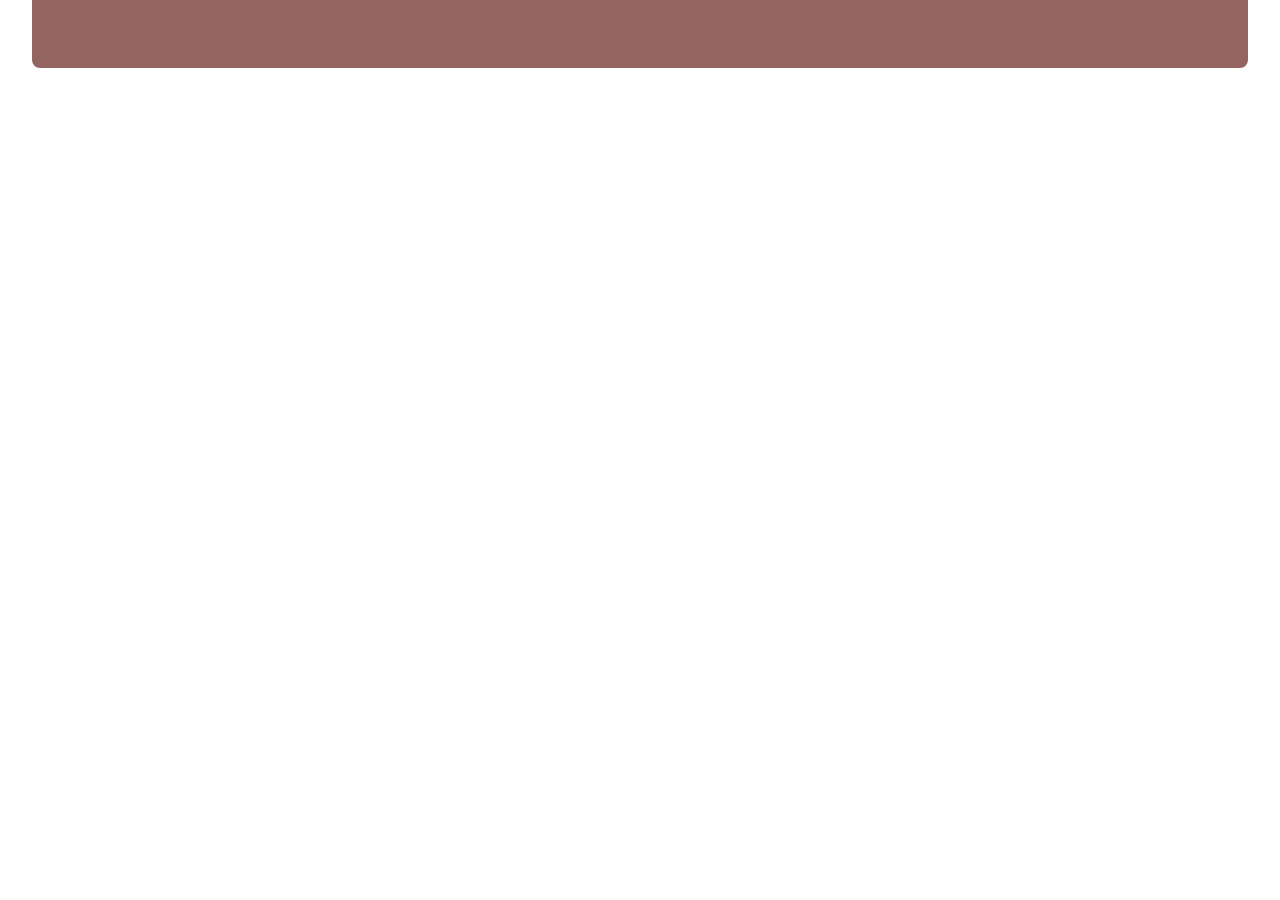
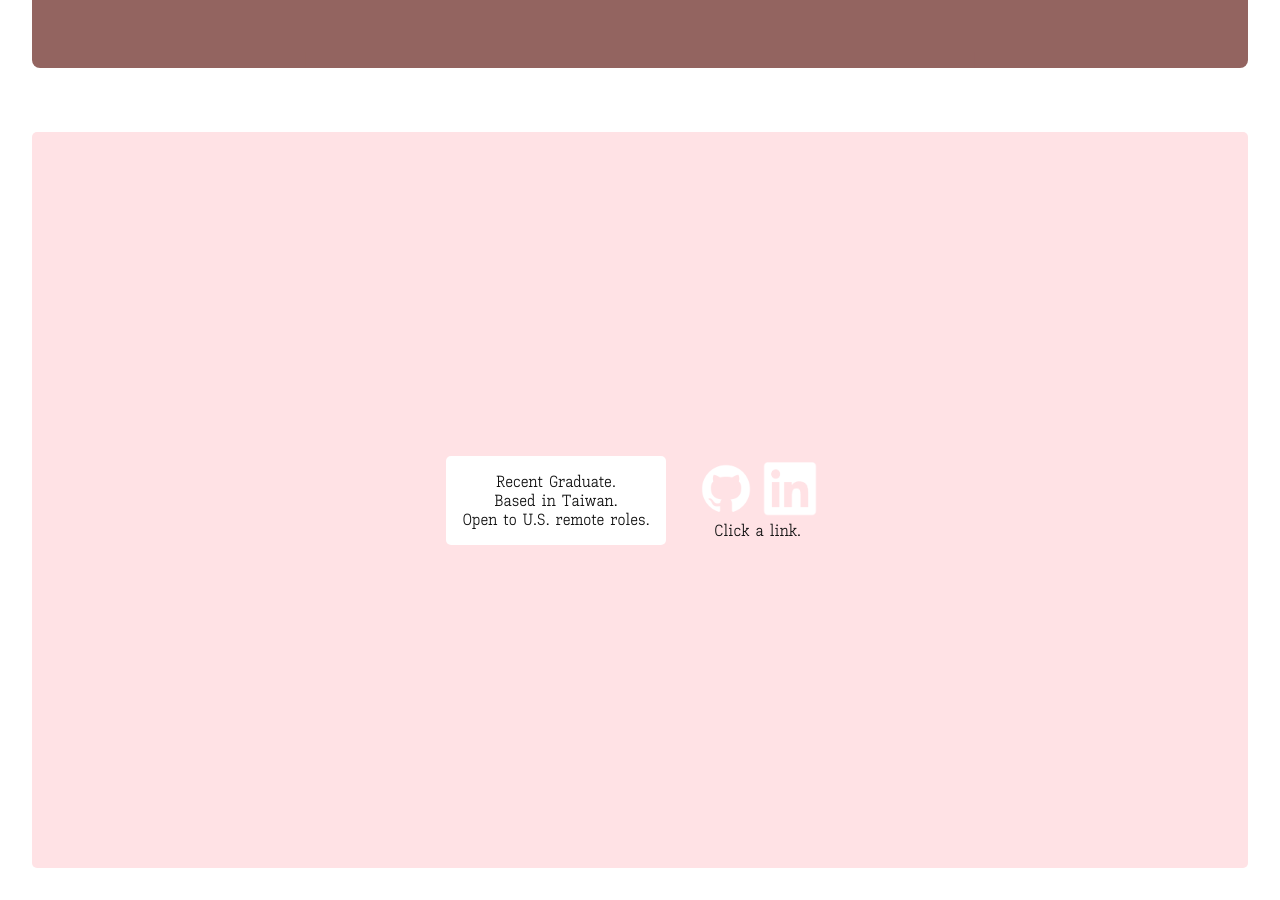
Before and after one commit to JLobbes/my-portfolio, a Next.js app: page / in a window 1280 px wide. Shown: the part 2300-3200 px from the top of the page. Before the commit the page ends 2400 px from the top, so only its background shows below. Built offline with nearby package versions, Linux system fonts and the light colour scheme.

Commit message:
ADD: <MidwayInterlude /> component, nearly complete.

```diff
--- a/src/app/page.js
+++ b/src/app/page.js
@@ -5,6 +5,7 @@ import Navbar from "../components/Navbar";
 import Hero from "../components/Hero";
 import Skills from "../components/Skills"
 import PastWorkPokedex from "@/components/PastWorkPokedex";
+import MidwayInterlude from "@/components/MidwayInterlude";
 
 export default function Home() {
   return (
@@ -14,6 +15,7 @@ export default function Home() {
         <Hero />
         <Skills />
         <PastWorkPokedex />
+        <MidwayInterlude />
       </main>
     </div>
   );
--- /dev/null
+++ b/src/components/MidwayInterlude.js
@@ -0,0 +1,27 @@
+// src/components/MidwayInterlude.js
+
+import styles from '../styles/MidwayInterlude.module.css';
+
+export default function MidwayInterlude() {
+  return (
+    <div className={styles['midway-interlude']}>
+        <div className={styles['blurb-wrapper']}>
+          <p className={styles.text}>Recent Graduate.</p>
+          <p className={styles.text}>Based in Taiwan.</p>
+          <p className={styles.text}>Open to U.S. remote roles.</p>
+        </div>
+
+        <div className={styles['links-container']}>
+          <div className={styles['links-wrapper']}>
+            <a className={styles.link} href="https://github.com/JLobbes" target='_blank'>
+              <img className={styles.img} src="images/github_logo.png" />
+            </a>
+            <a className={styles.link} href="https://www.linkedin.com/in/jared-lobbestael-398624361/" target='_blank'>
+              <img className={styles.img} src="images/linked_in_logo.png" />
+            </a>
+          </div>
+          <p className={styles.text}>Click a link.</p>
+        </div>
+    </div>
+  );
+}
--- /dev/null
+++ b/src/styles/MidwayInterlude.module.css
@@ -0,0 +1,61 @@
+.midway-interlude {
+  display: flex;
+  flex-direction: column;
+  justify-content: center;
+  align-items: center;
+  gap: 1em;
+  height: calc(100vh - 4em);
+  width: auto;
+  margin: 2em 2em 2em 2em;
+  border-radius: 5px;
+  background-color: var(--light-pink);
+}
+
+@media (min-width: 550px) {
+
+  /* tablet & desktop */
+  .midway-interlude {
+    flex-direction: row;
+  }
+}
+
+.blurb-wrapper {
+  height: fit-content;
+  width: fit-content;
+  padding: 1em 1em 1em 1em;
+  border-radius: 5px;
+  background-color: var(--background);
+}
+
+.midway-interlude .text {
+  text-align: center;
+  user-select: none;
+}
+
+.links-container {
+  display: flex;
+  flex-direction: column;
+  justify-self: center;
+  align-items: center;
+  height: fit-content;
+  width: fit-content;
+  padding: 1em 1em 1em 1em;
+}
+
+.links-wrapper {
+  display: flex;
+  flex-direction: row;
+  justify-self: center;
+  align-items: center;
+  gap: 0.5em;
+}
+
+.links-wrapper .img {
+  width: 3.5em;
+  height: 3.5em;
+}
+
+.links-wrapper .img {
+  width: 3.5em;
+  height: 3.5em;
+}
--- a/src/styles/PastWorkPokedex.module.css
+++ b/src/styles/PastWorkPokedex.module.css
@@ -40,6 +40,8 @@
   display: flex;
   flex-direction: row;
   width: calc(100% - 4em);
+  height: 10em;
+  overflow: hidden;
   margin: 2em 0 0 2em;
   border-radius: 8px;
   padding: 1em;
```
Also changed, not shown: public/images/github_logo.png (added), public/images/linked_in_logo.png (added).
